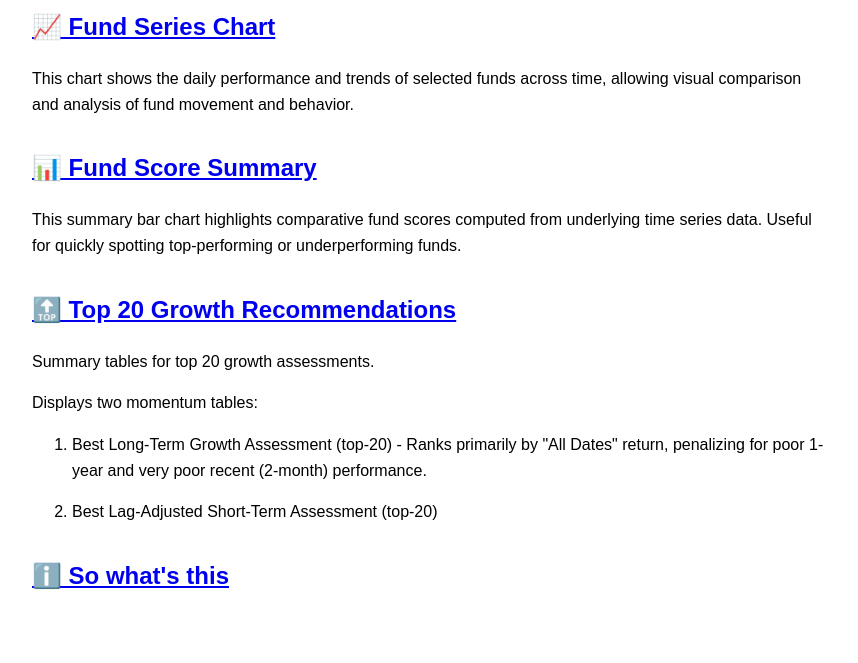
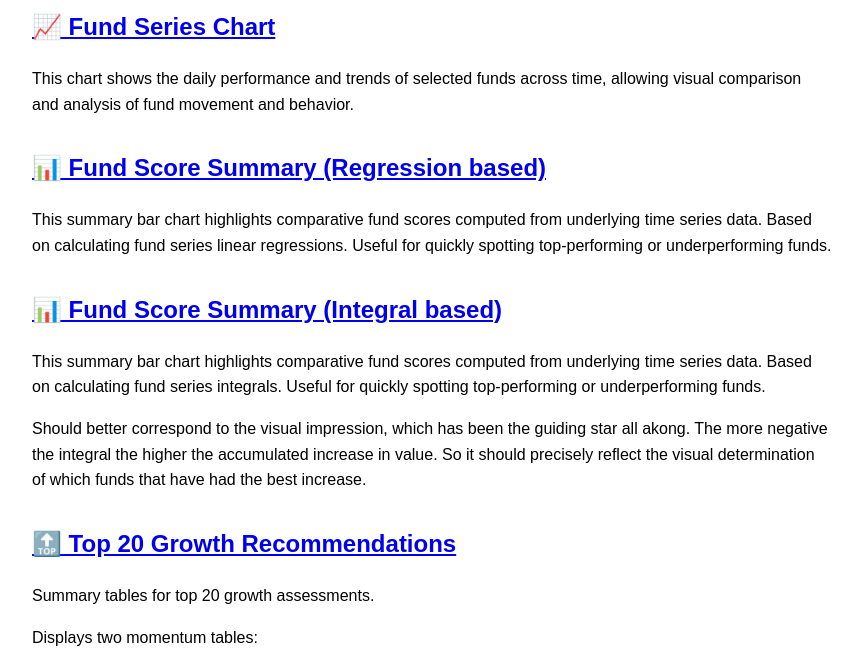
Before and after one commit to famantic-net/fundrider-pages, a plain HTML site: page docs/index.html in a window 1280 px wide. Shown: the part 97-760 px from the top of the page, without its empty margins (208-1066 px from the left). Drawn offline with Linux system fonts and the light colour scheme.

Commit message:
Modified index to link to new integral scoring bar chart

```diff
--- a/docs/index.html
+++ b/docs/index.html
@@ -31,10 +31,27 @@
   </div>
 
   <div class="chart-link">
-    <h2><a href="https://famantic-net.github.io/fundrider-pages/latest_fund_series_scores.html">📊 Fund Score Summary</a></h2>
+    <h2><a href="https://famantic-net.github.io/fundrider-pages/latest_fund_series_scores.regressions.html">📊 Fund Score Summary (Regression based)</a></h2>
     <p>
       This summary bar chart highlights comparative fund scores computed from underlying time series data.
+      Based on calculating fund series linear regressions.
       Useful for quickly spotting top-performing or underperforming funds.
+    </p>
+  </div>
+
+  <div class="chart-link">
+    <h2><a href="https://famantic-net.github.io/fundrider-pages/latest_fund_series_scores.integrals.html">📊 Fund Score Summary (Integral based)</a></h2>
+    <p>
+      This summary bar chart highlights comparative fund scores computed from underlying time series data.
+      Based on calculating fund series integrals.
+      Useful for quickly spotting top-performing or underperforming funds.
+    </p>
+
+    <p>
+      Should better correspond to the visual impression, which has been the
+      guiding star all akong. The more negative the integral the higher the
+      accumulated increase in value. So it should precisely reflect the visual
+      determination of which funds that have had the best increase.
     </p>
   </div>
 
```
Also changed, not shown: docs/so-what-is-this.html (+1 -1 lines).
